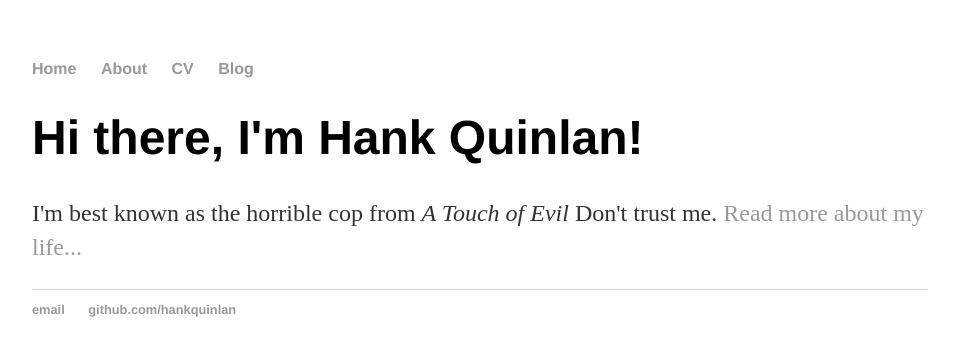
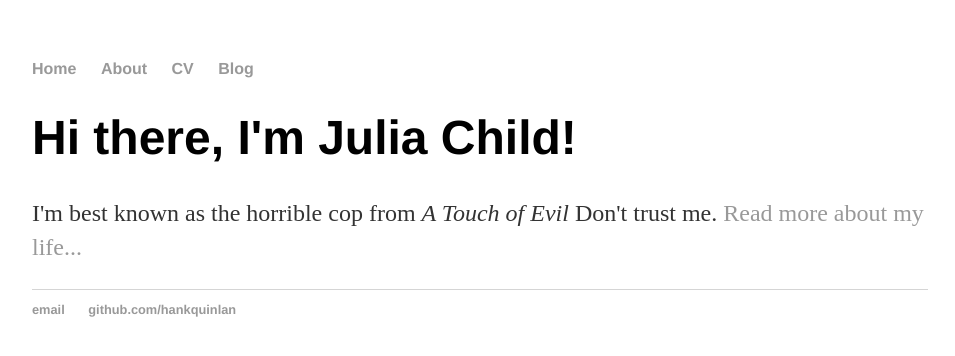
Before and after one commit to xnguyenthe/xnguyenthe.github.io, a Jekyll site: the page built from index.html, in a window 1280 px wide. Shown: the top 356 px of the page, without its empty margins (160-1115 px from the left). Built offline with Jekyll 4.4.1, drawn with Linux system fonts in a browser that asks for light colours.

Commit message:
modified the index.html in the root folder

```diff
--- a/index.html
+++ b/index.html
@@ -3,6 +3,6 @@ layout: default
 title: Working project, wpub
 ---
 <div class="blurb">
-	<h1>Hi there, I'm Hank Quinlan!</h1>
+	<h1>Hi there, I'm Julia Child!</h1>
 	<p>I'm best known as the horrible cop from <em>A Touch of Evil</em> Don't trust me. <a href="/about">Read more about my life...</a></p>
 </div><!-- /.blurb -->
```
